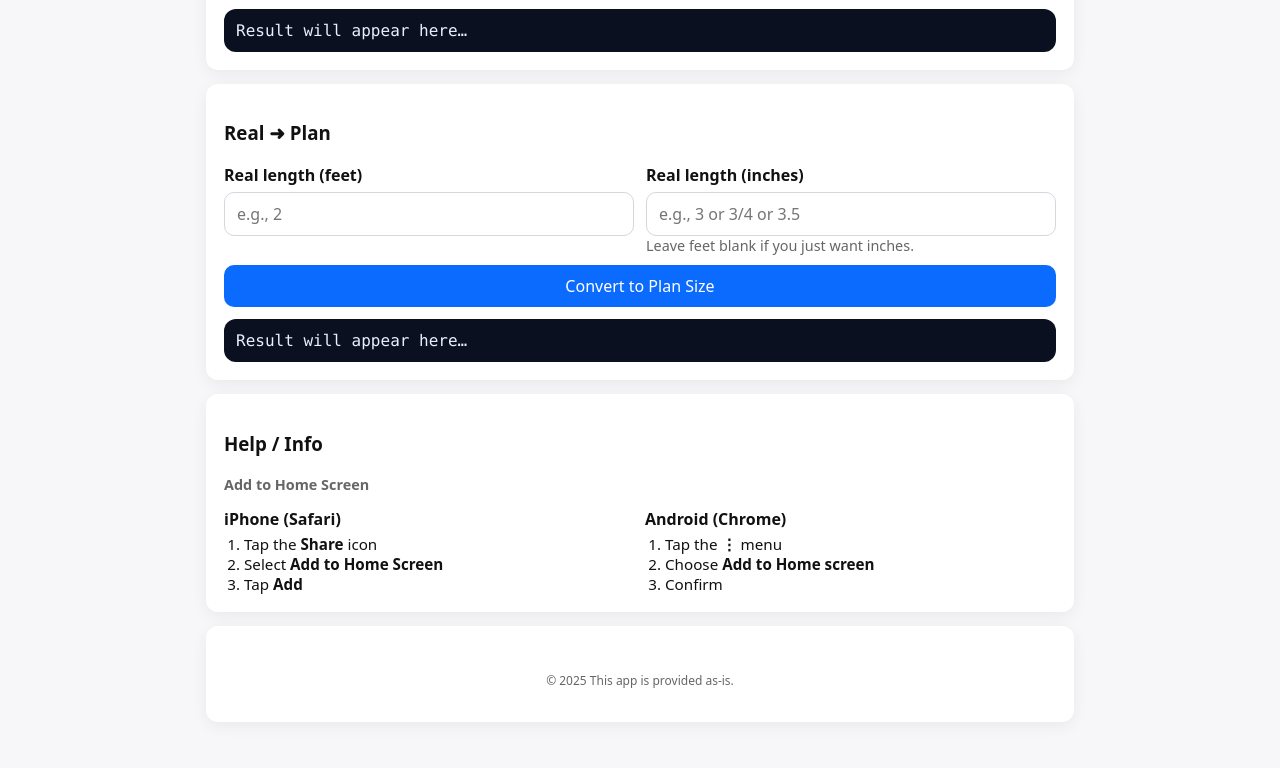
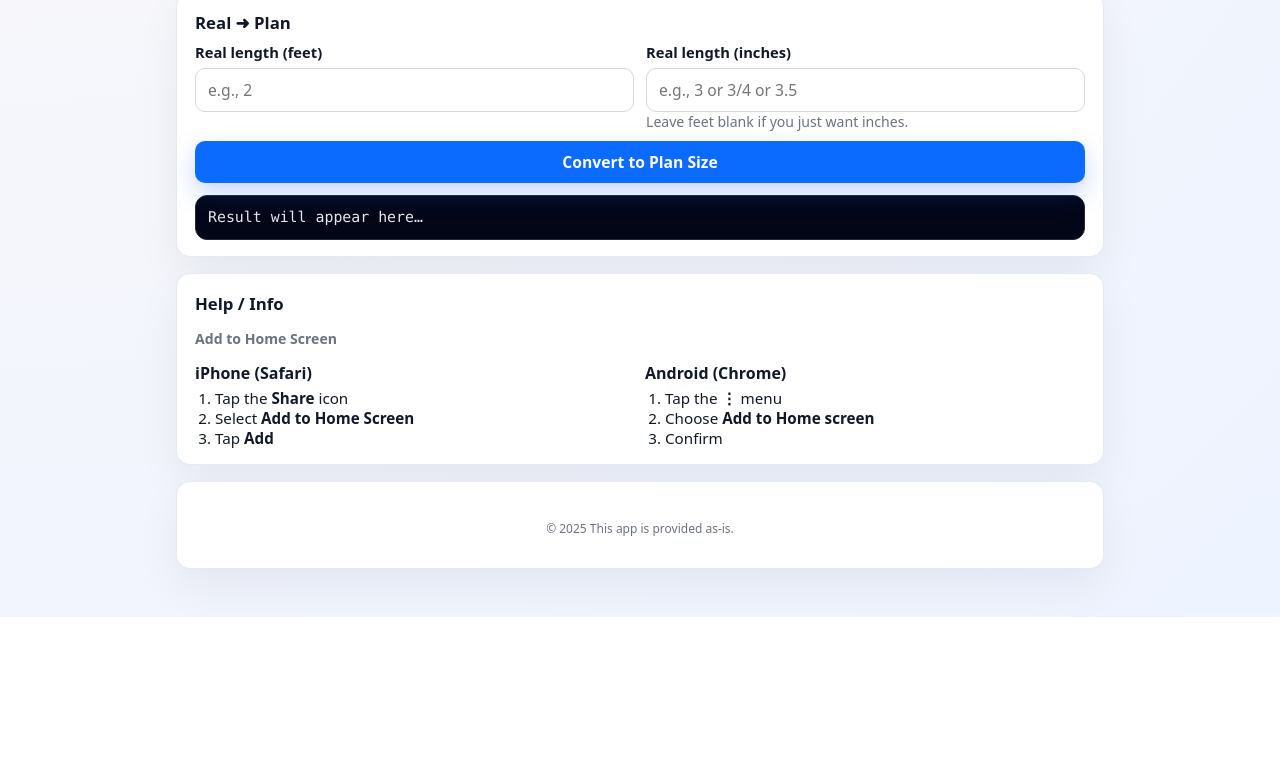
Before and after one commit to cfrancis42/blueprint-scale-calculator, a website: page index.html in a window 1280 px wide. Shown: the part 802-1570 px from the top of the page. After the commit the page ends 1419 px from the top, so only its background shows below. Drawn offline with Linux system fonts and the light colour scheme.

Commit message:
Refactor CSS styles in index.html
Updated CSS styles for improved layout and design.

```diff
--- a/index.html
+++ b/index.html
@@ -5,27 +5,237 @@
 <meta name="viewport" content="width=device-width, initial-scale=1" />
 <title>Blueprint Scale Calculator</title>
 <meta name="theme-color" content="#0b6bff" />
-<style>
-  :root { --pad: 14px; --radius: 12px; }
-  * { box-sizing: border-box; font-family: system-ui, -apple-system, Segoe UI, Roboto, Helvetica, Arial; }
-  body { margin: 0; background: #f7f7f9; color: #111; }
-  header { padding: 24px; text-align: center; }
-  h1 { margin: 0 0 6px; font-size: 1.6rem; }
-  p.sub { margin: 0; color: #555; font-size: 0.95rem; }
-  .wrap { max-width: 900px; margin: 0 auto; padding: 12px 16px 32px; }
-  .card { background: #fff; border-radius: var(--radius); padding: 18px; box-shadow: 0 4px 16px rgba(0,0,0,0.06); margin-bottom: 14px; }
-  .grid { display: grid; gap: 12px; grid-template-columns: repeat(auto-fit, minmax(220px, 1fr)); }
-  label { display: block; font-weight: 600; margin-bottom: 6px; }
-  input, select, button { width: 100%; padding: 10px 12px; border: 1px solid #d5d7df; border-radius: 10px; background: #fff; font-size: 1rem; }
-  input:focus, select:focus { outline: 2px solid #7aa8ff; border-color: #7aa8ff; }
-  .btns { display: flex; gap: 10px; flex-wrap: wrap; }
-  button.primary { background: #0b6bff; color: white; border: none; }
-  button.secondary { background: #eef3ff; color: #0b3bbb; border: 1px solid #bcd0ff; }
-  .output { font-family: ui-monospace, SFMono-Regular, Menlo, Monaco, Consolas, "Liberation Mono"; background: #0b1020; color: #e8f0ff; border-radius: 12px; padding: 12px; white-space: pre-wrap; }
-  .hint { color: #666; font-size: 0.9rem; }
-  .footer { text-align: center; color: #666; font-size: 0.9rem; padding-top: 12px; }
-  .locknote { margin-top:8px; font-size:0.95rem; }
-  .locknote b { color:#0b3bbb; }
+  <style>
+  :root {
+    --pad: 14px;
+    --radius: 14px;
+    --accent: #0b6bff;
+    --accent-soft: #eef3ff;
+    --bg: #f3f5fb;
+    --card-bg: #ffffff;
+    --text-main: #111827;
+    --text-muted: #6b7280;
+    --border-subtle: #e2e4f0;
+  }
+
+  * {
+    box-sizing: border-box;
+    font-family: system-ui, -apple-system, -apple-system, Segoe UI, Roboto, Helvetica, Arial;
+  }
+
+  body {
+    margin: 0;
+    min-height: 100vh;
+    background: radial-gradient(circle at top left, #e4ecff 0, #f7f7fb 38%, #edf3ff 100%);
+    color: var(--text-main);
+    display: flex;
+    flex-direction: column;
+  }
+
+  header {
+    padding: 24px 16px 8px;
+    text-align: center;
+  }
+
+  h1 {
+    margin: 0 0 6px;
+    font-size: clamp(1.6rem, 2.1vw, 1.9rem);
+    letter-spacing: 0.02em;
+  }
+
+  p.sub {
+    margin: 0;
+    color: var(--text-muted);
+    font-size: 0.95rem;
+  }
+
+  p.sub b {
+    color: var(--accent);
+  }
+
+  .wrap {
+    max-width: 960px;
+    width: 100%;
+    margin: 0 auto;
+    padding: 0 16px 32px;
+  }
+
+  .card {
+    background: var(--card-bg);
+    border-radius: var(--radius);
+    padding: 18px 18px 16px;
+    box-shadow: 0 18px 45px rgba(15, 23, 42, 0.06);
+    margin-bottom: 16px;
+    border: 1px solid rgba(226, 232, 240, 0.9);
+    transform: translateY(0);
+    transition: box-shadow 0.18s ease-out, transform 0.18s ease-out, border-color 0.18s ease-out;
+  }
+
+  .card:hover {
+    transform: translateY(-2px);
+    box-shadow: 0 22px 60px rgba(15, 23, 42, 0.08);
+    border-color: rgba(191, 219, 254, 0.9);
+  }
+
+  .card h3 {
+    margin-top: 0;
+    margin-bottom: 8px;
+    font-size: 1.05rem;
+  }
+
+  .grid {
+    display: grid;
+    gap: 12px;
+    grid-template-columns: repeat(auto-fit, minmax(220px, 1fr));
+  }
+
+  label {
+    display: block;
+    font-weight: 600;
+    margin-bottom: 6px;
+    font-size: 0.92rem;
+  }
+
+  input,
+  select,
+  button {
+    width: 100%;
+    padding: 10px 12px;
+    border: 1px solid #d5d7df;
+    border-radius: 10px;
+    background: #fff;
+    font-size: 0.98rem;
+    transition: border-color 0.16s ease-out, box-shadow 0.16s ease-out, transform 0.08s ease-out, background-color 0.16s ease-out;
+  }
+
+  input:focus,
+  select:focus {
+    outline: none;
+    border-color: #93c5fd;
+    box-shadow: 0 0 0 2px rgba(147, 197, 253, 0.6);
+  }
+
+  .btns {
+    display: flex;
+    gap: 10px;
+    flex-wrap: wrap;
+  }
+
+  button {
+    cursor: pointer;
+  }
+
+  button.primary {
+    background: var(--accent);
+    color: #ffffff;
+    border: none;
+    font-weight: 600;
+    box-shadow: 0 10px 25px rgba(37, 99, 235, 0.26);
+  }
+
+  button.primary:hover {
+    transform: translateY(-1px);
+    box-shadow: 0 14px 28px rgba(37, 99, 235, 0.32);
+  }
+
+  button.primary:active {
+    transform: translateY(0);
+    box-shadow: 0 8px 18px rgba(37, 99, 235, 0.25);
+  }
+
+  button.secondary {
+    background: var(--accent-soft);
+    color: #1d4ed8;
+    border: 1px solid #bfdbfe;
+    font-weight: 500;
+  }
+
+  button.secondary:hover {
+    background: #e0ebff;
+  }
+
+  .output {
+    font-family: ui-monospace, SFMono-Regular, Menlo, Monaco, Consolas, "Liberation Mono";
+    background: #020617;
+    color: #e5e7eb;
+    border-radius: 12px;
+    padding: 11px 12px;
+    white-space: pre-wrap;
+    font-size: 0.93rem;
+    line-height: 1.4;
+    border: 1px solid #1f2937;
+  }
+
+  .hint {
+    color: var(--text-muted);
+    font-size: 0.88rem;
+  }
+
+  .footer {
+    text-align: center;
+    color: var(--text-muted);
+    font-size: 0.9rem;
+    padding-top: 4px;
+  }
+
+  .locknote {
+    margin-top: 8px;
+    font-size: 0.9rem;
+    padding: 8px 10px;
+    border-radius: 9px;
+    background: #f9fafb;
+    border: 1px dashed #e5e7eb;
+  }
+
+  .locknote b {
+    color: #1d4ed8;
+  }
+
+  .locknote a {
+    margin-top: 6px;
+    display: inline-block;
+    padding: 8px 11px;
+    border-radius: 999px;
+    background: var(--accent);
+    color: #fff;
+    text-decoration: none;
+    font-size: 0.86rem;
+    font-weight: 600;
+    box-shadow: 0 8px 18px rgba(37, 99, 235, 0.28);
+    transition: transform 0.12s ease-out, box-shadow 0.12s ease-out, background-color 0.12s ease-out;
+  }
+
+  .locknote a:hover {
+    transform: translateY(-1px);
+    box-shadow: 0 12px 26px rgba(37, 99, 235, 0.35);
+    background-color: #0a5ae6;
+  }
+
+  .locknote a:active {
+    transform: translateY(0);
+    box-shadow: 0 7px 16px rgba(37, 99, 235, 0.28);
+  }
+
+  .card h4 {
+    margin: 0 0 4px;
+    font-size: 0.96rem;
+  }
+
+  ol {
+    padding-left: 20px;
+    margin-top: 2px;
+    margin-bottom: 0;
+  }
+
+  @media (max-width: 600px) {
+    header {
+      padding-top: 18px;
+    }
+    .card {
+      padding: 16px 14px 14px;
+      border-radius: 12px;
+    }
+  }
 </style>
 </head>
 <body>
```
